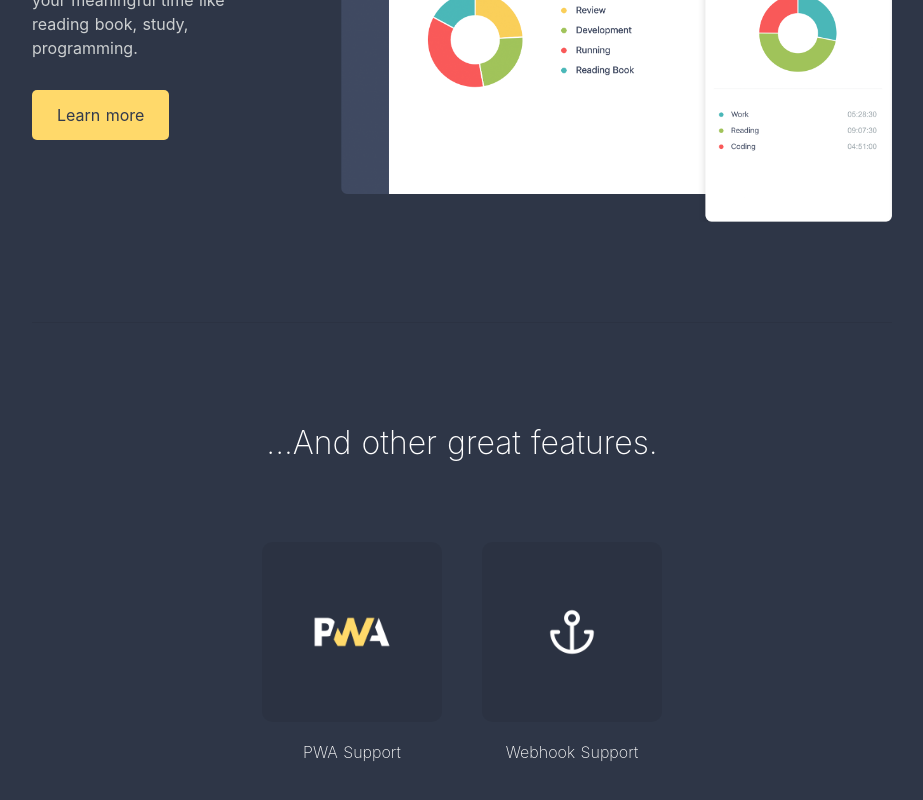
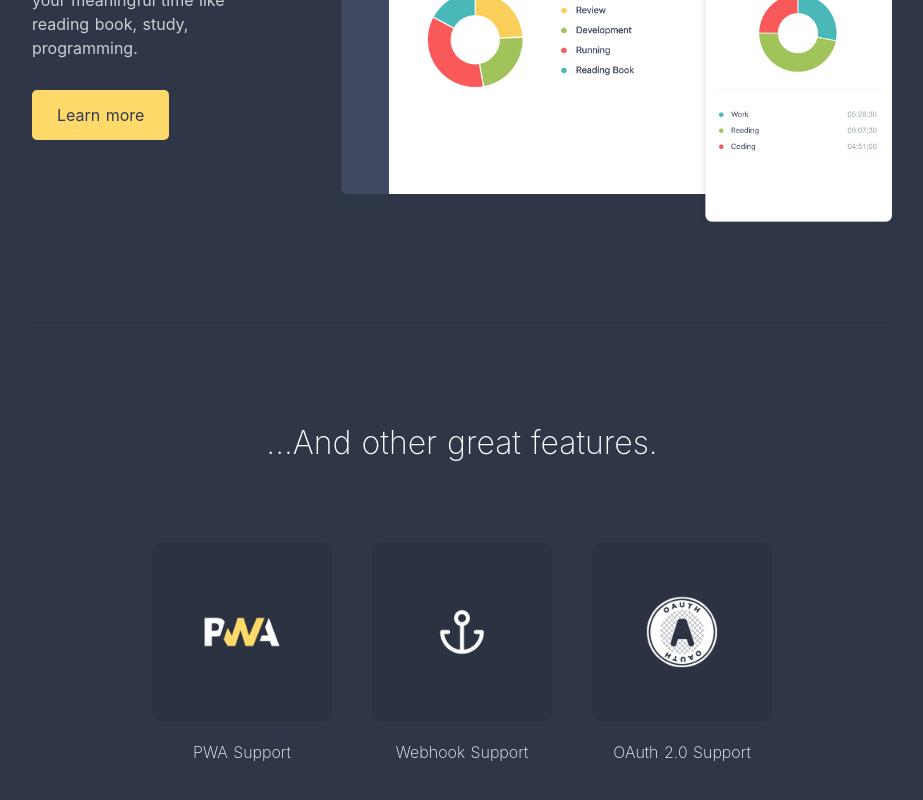
Before and after one commit to hackaru-app/hackaru-official, a Nuxt app: page / in a window 1280 px wide. Shown: the part 2993-3793 px from the top of the page, without its empty margins (178-1101 px from the left). Built offline with nearby package versions, Linux system fonts and the light colour scheme; what vue-timers would draw is missing.

Commit message:
Add oauth logo

```diff
--- a/pages/index.vue
+++ b/pages/index.vue
@@ -63,6 +63,12 @@
               <img src="~/assets/webhook.png" alt="">
             </div>
             <h1>Webhook Support</h1>
+          </article>
+          <article class="other-feature">
+            <div class="image-wrapper">
+              <img src="~/assets/oauth.png" alt="">
+            </div>
+            <h1>OAuth 2.0 Support</h1>
           </article>
         </div>
       </section>
```
Also changed, not shown: assets/oauth.png (added).
